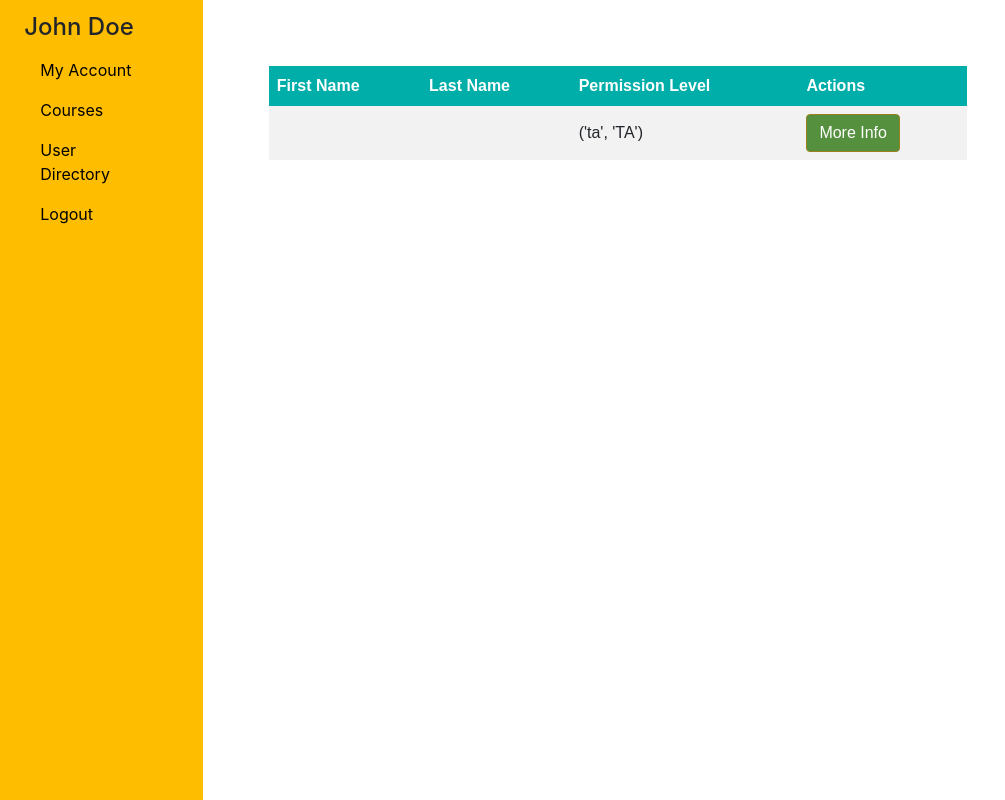
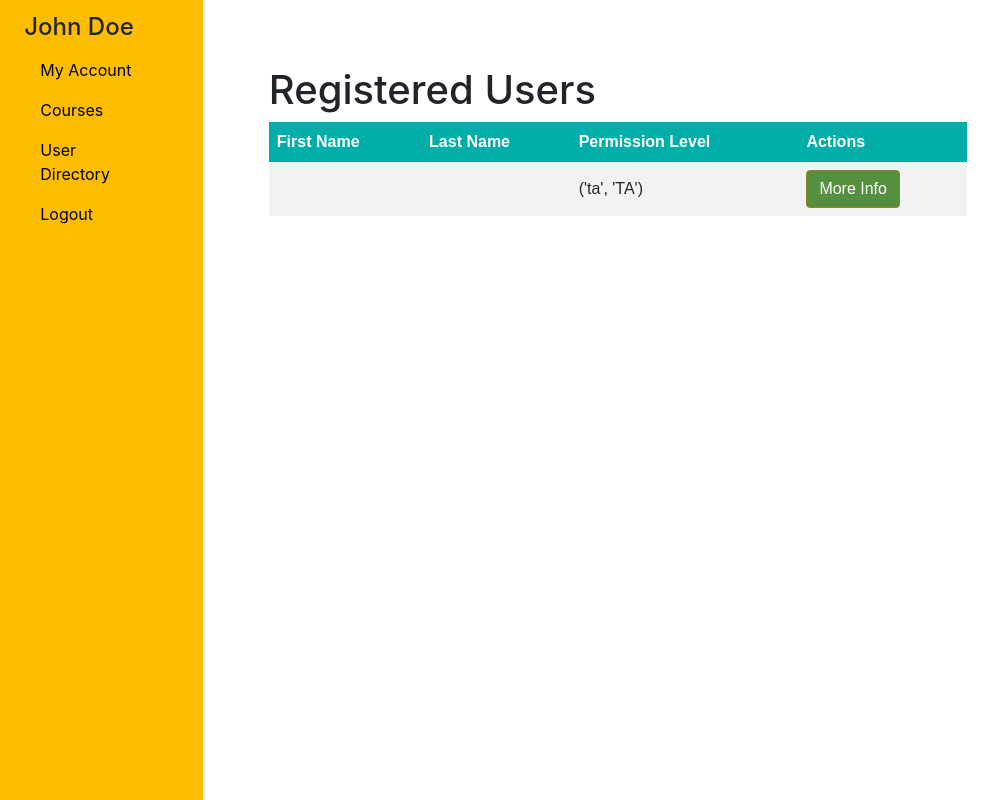
Before and after one commit to MWHunter/schedulingApp, a Django app: page /users.html in a window 1280 px wide. Shown: the whole page, without its empty margins (0-1005 px from the left). Run offline with Django 4.2, Linux system fonts and the light colour scheme; the visitor is signed in with stand-in values (Sample User, id 1); data comes from the database, SQL or seed files in the repository; some libraries are stand-ins or nearby versions.

Commit message:
Add title to table

```diff
--- a/schedulingApp/templates/users.html
+++ b/schedulingApp/templates/users.html
@@ -71,6 +71,7 @@
         </div>
 
         <div class="col-sm-10">
+            <h1>Registered Users</h1>
             <table>
                 <tr>
                     <th>First Name</th>
```
